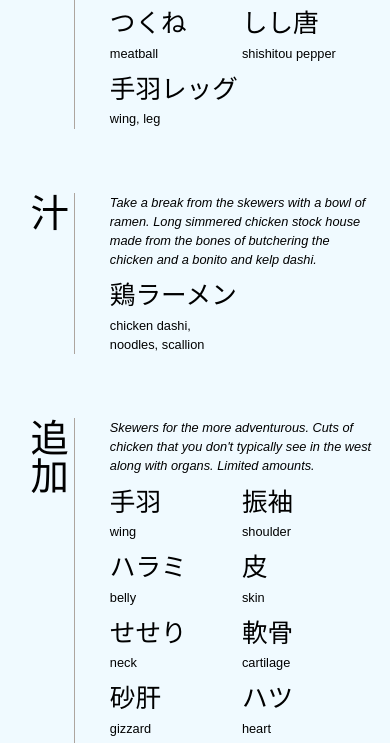
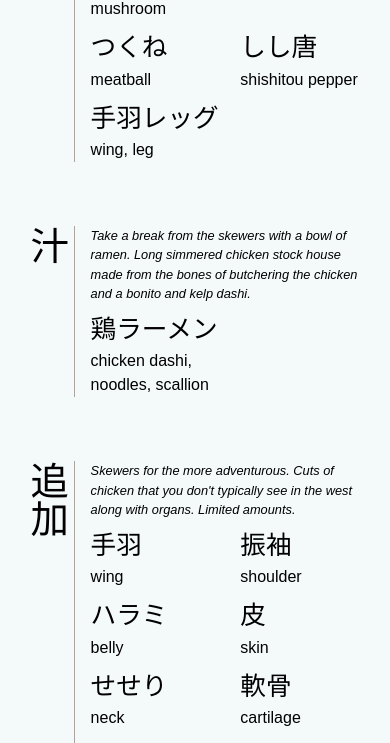
Before and after one commit to curtisbarnard/yoruyaki, an Astro site: page / in a window 390 px wide. Shown: the part 545-1288 px from the top of the page. Built offline with nearby package versions, Linux system fonts and the light colour scheme; Astro itself is replaced by a stand-in of ours; a web font is replaced by a local one.

Commit message:
Update some styles for base and index

```diff
--- a/src/layouts/BaseLayout.astro
+++ b/src/layouts/BaseLayout.astro
@@ -28,7 +28,7 @@ const { title } = Astro.props;
   html {
     font-family: 'Noto Sans Variable', sans-serif;
     font-size: 1rem;
-    background: hsl(198, 100%, 97%);
+    background: hsl(198, 40%, 97%);
   }
 
   h1 {
--- a/src/pages/index.astro
+++ b/src/pages/index.astro
@@ -146,9 +146,11 @@ const title = 'Yaki Night';
   .items {
     display: grid;
     grid-template-columns: 1fr 1fr;
+    column-gap: 1rem;
     border-left: 1px solid rgb(173, 165, 159);
     padding-left: 2.2rem;
   }
+
   section h2 {
     font-family: 'Yuji Syuku', serif;
     font-weight: 400;
@@ -167,11 +169,20 @@ const title = 'Yaki Night';
   .items > p {
     font-style: italic;
     grid-column-start: span 2;
-    margin: 0;
     font-size: 0.8rem;
   }
-  .item p {
+  p {
     margin: 0;
-    font-size: 0.8rem;
+    font-size: 1rem;
   }
+
+  @media (max-width: 650px) {
+  .items {
+    padding-left: 1rem;
+  }
+  p {
+    font-size: 1rem;
+  }
+}
+
 </style>
```
